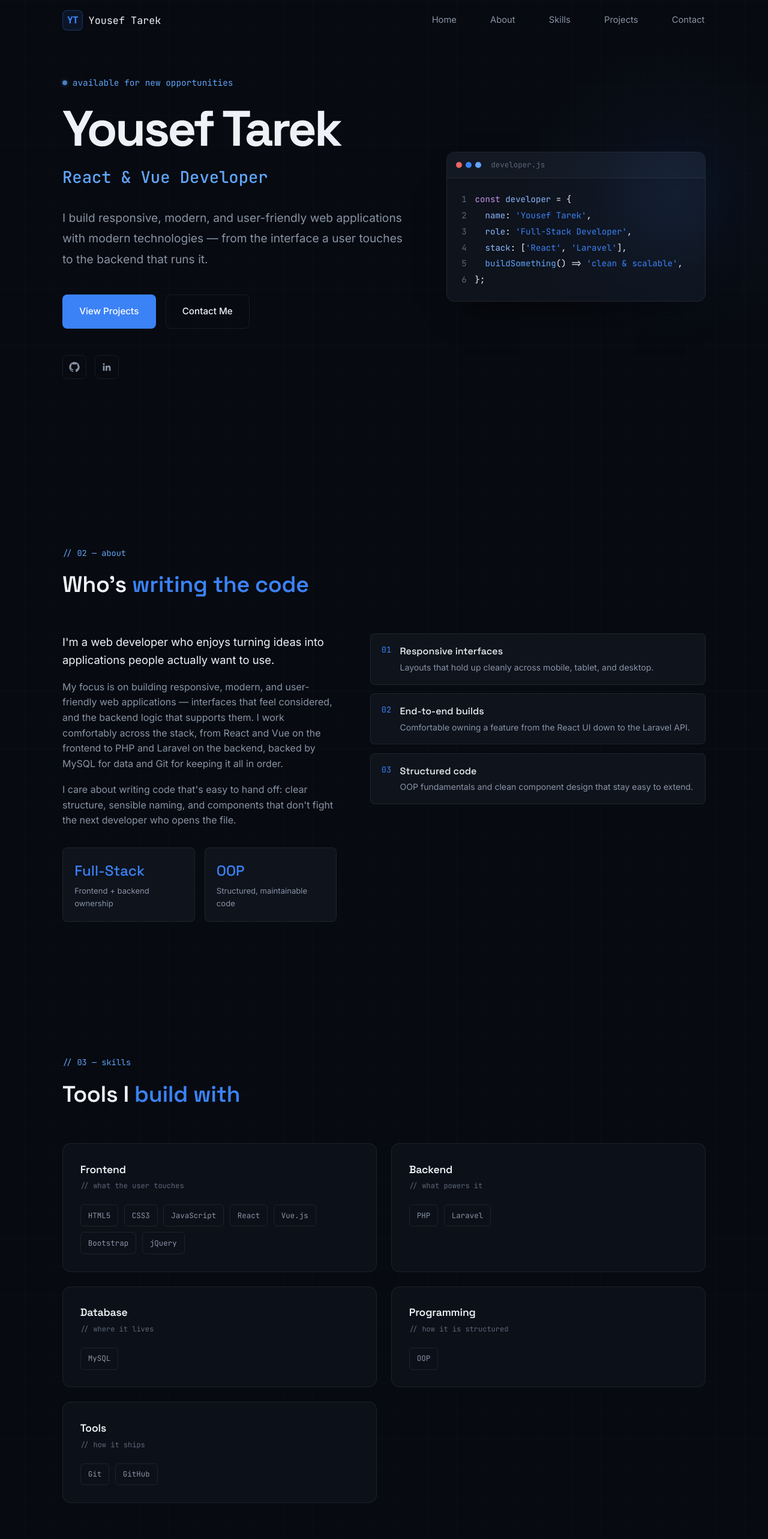
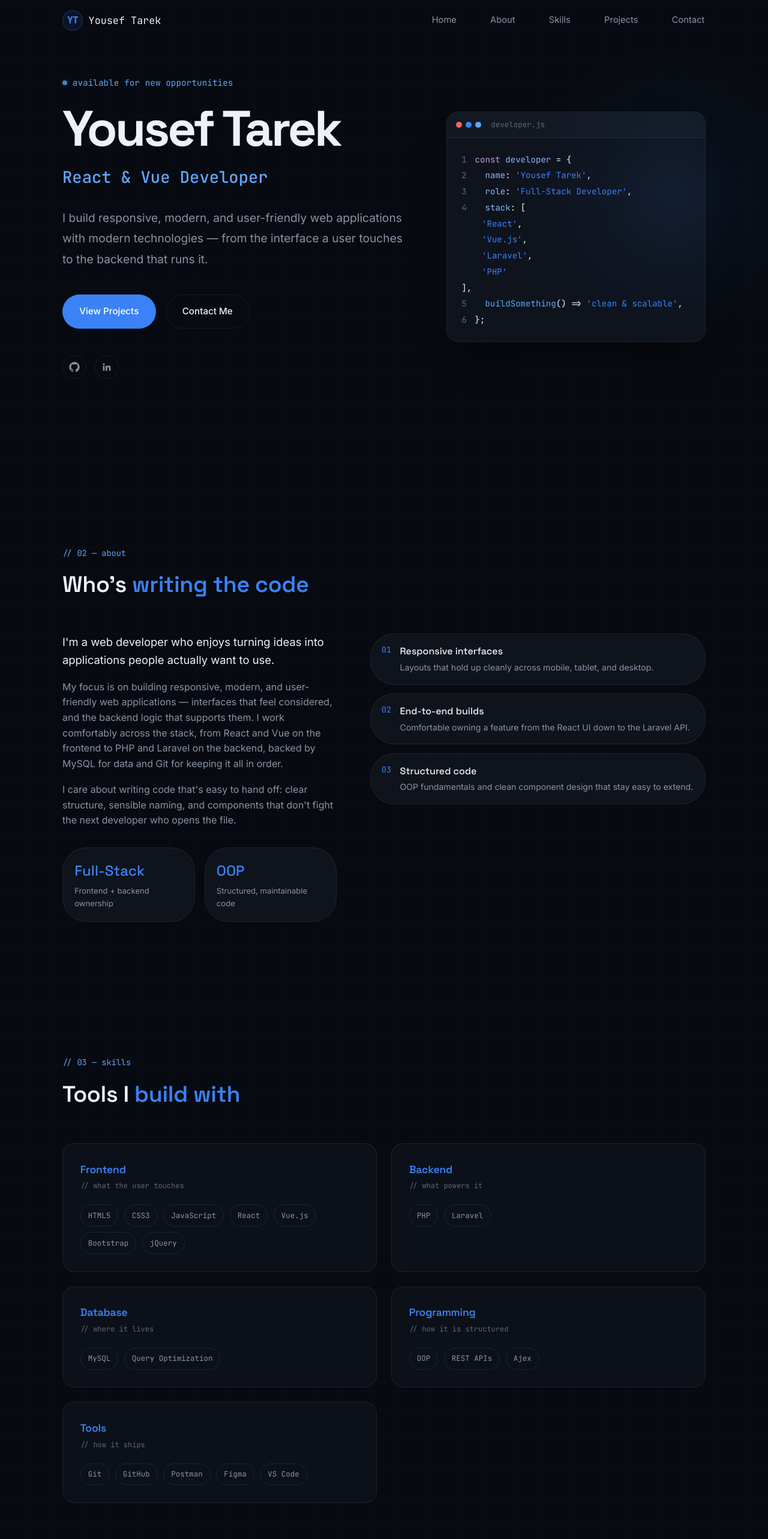
Before and after one commit to ytj1110/portfolio, a React (Vite) app: page / in a window 1280 px wide. Shown: the top 2566 px of the page at 60% size. Built offline with nearby package versions, Linux system fonts and the light colour scheme.

Commit message:
Update portfolio styling

```diff
--- a/src/components/Hero.jsx
+++ b/src/components/Hero.jsx
@@ -1,36 +1,42 @@
-import { useEffect, useState } from 'react'
-import { GitHubIcon, LinkedInIcon } from './Icons.jsx'
+import { useEffect, useState } from "react";
+import { GitHubIcon, LinkedInIcon } from "./Icons.jsx";
 
-const ROLES = ['Full-Stack Web Developer', 'React & Vue Developer', 'Laravel + PHP Developer']
+const ROLES = [
+  "Full-Stack Web Developer",
+  "React & Vue Developer",
+  "Laravel + PHP Developer",
+];
 
 export default function Hero() {
-  const [roleIndex, setRoleIndex] = useState(0)
-  const [text, setText] = useState('')
-  const [deleting, setDeleting] = useState(false)
+  const [roleIndex, setRoleIndex] = useState(0);
+  const [text, setText] = useState("");
+  const [deleting, setDeleting] = useState(false);
 
   useEffect(() => {
-    const fullText = ROLES[roleIndex]
-    const speed = deleting ? 35 : 65
-    const pause = 1600
+    const fullText = ROLES[roleIndex];
+    const speed = deleting ? 35 : 65;
+    const pause = 1600;
 
     if (!deleting && text === fullText) {
-      const t = setTimeout(() => setDeleting(true), pause)
-      return () => clearTimeout(t)
+      const t = setTimeout(() => setDeleting(true), pause);
+      return () => clearTimeout(t);
     }
 
-    if (deleting && text === '') {
-      setDeleting(false)
-      setRoleIndex((i) => (i + 1) % ROLES.length)
-      return
+    if (deleting && text === "") {
+      setDeleting(false);
+      setRoleIndex((i) => (i + 1) % ROLES.length);
+      return;
     }
 
     const t = setTimeout(() => {
       setText((prev) =>
-        deleting ? fullText.slice(0, prev.length - 1) : fullText.slice(0, prev.length + 1)
-      )
-    }, speed)
-    return () => clearTimeout(t)
-  }, [text, deleting, roleIndex])
+        deleting
+          ? fullText.slice(0, prev.length - 1)
+          : fullText.slice(0, prev.length + 1),
+      );
+    }, speed);
+    return () => clearTimeout(t);
+  }, [text, deleting, roleIndex]);
 
   return (
     <section id="home" className="hero">
@@ -43,8 +49,9 @@ export default function Hero() {
             <span className="cursor" />
           </p>
           <p className="hero__desc">
-            I build responsive, modern, and user-friendly web applications with modern
-            technologies — from the interface a user touches to the backend that runs it.
+            I build responsive, modern, and user-friendly web applications with
+            modern technologies — from the interface a user touches to the
+            backend that runs it.
           </p>
 
           <div className="hero__cta">
@@ -88,32 +95,50 @@ export default function Hero() {
           <div className="hero__panel-body">
             <div>
               <span className="ln">1</span>
-              <span className="kw">const</span> <span className="prop">developer</span> = {'{'}
+              <span className="kw">const</span>{" "}
+              <span className="prop">developer</span> = {"{"}
             </div>
             <div>
-              <span className="ln">2</span>&nbsp;&nbsp;<span className="prop">name</span>:{' '}
+              <span className="ln">2</span>&nbsp;&nbsp;
+              <span className="prop">name</span>:{" "}
               <span className="str">'Yousef Tarek'</span>,
             </div>
             <div>
-              <span className="ln">3</span>&nbsp;&nbsp;<span className="prop">role</span>:{' '}
+              <span className="ln">3</span>&nbsp;&nbsp;
+              <span className="prop">role</span>:{" "}
               <span className="str">'Full-Stack Developer'</span>,
             </div>
             <div>
-              <span className="ln">4</span>&nbsp;&nbsp;<span className="prop">stack</span>: [
-              <span className="str">'React'</span>, <span className="str">'Laravel'</span>],
+              <span className="ln">4</span>&nbsp;&nbsp;
+              <span className="prop">stack</span>: [
+              <br />
+              &nbsp;&nbsp;&nbsp;&nbsp;
+              <span className="str">'React'</span>,
+              <br />
+              &nbsp;&nbsp;&nbsp;&nbsp;
+              <span className="str">'Vue.js'</span>,
+              <br />
+              &nbsp;&nbsp;&nbsp;&nbsp;
+              <span className="str">'Laravel'</span>,
+              <br />
+              &nbsp;&nbsp;&nbsp;&nbsp;
+              <span className="str">'PHP'</span>
+              <br />
+              ],
             </div>
             <div>
-              <span className="ln">5</span>&nbsp;&nbsp;<span className="fn">buildSomething</span>
-              (){' => '}
+              <span className="ln">5</span>&nbsp;&nbsp;
+              <span className="fn">buildSomething</span>
+              (){" => "}
               <span className="str">'clean & scalable'</span>,
             </div>
             <div>
               <span className="ln">6</span>
-              {'}'};
+              {"}"};
             </div>
           </div>
         </div>
       </div>
     </section>
-  )
+  );
 }
--- a/src/data/skills.js
+++ b/src/data/skills.js
@@ -18,18 +18,18 @@ export const skillGroups = [
     id: 'database',
     label: 'Database',
     comment: '// where it lives',
-    skills: ['MySQL'],
+    skills: ['MySQL' , 'Query Optimization' ],
   },
   {
     id: 'programming',
     label: 'Programming',
     comment: '// how it is structured',
-    skills: ['OOP'],
+    skills: ['OOP' , 'REST APIs' , 'Ajex'],
   },
   {
     id: 'tools',
     label: 'Tools',
     comment: '// how it ships',
-    skills: ['Git', 'GitHub'],
+    skills: ['Git', 'GitHub' , , 'Postman' , 'Figma' , 'VS Code'],
   },
 ]
--- a/src/index.css
+++ b/src/index.css
@@ -21,8 +21,8 @@
 
   --max-width: 1120px;
   --section-pad: 7rem;
-  --radius: 14px;
-  --radius-sm: 8px;
+  --radius: 20px;
+  --radius-sm: 40px;
 }
 
 /* ============================================================
@@ -815,7 +815,8 @@ section {
 
   font-size: 1.1rem;
 
-  color: var(--text-primary);
+  /* color: var(--text-primary); */
+  color: #3b82f6;
 
   margin-bottom: 0.3rem;
 }
@@ -847,7 +848,7 @@ section {
 
   padding: 0.45rem 0.75rem;
 
-  border-radius: 6px;
+  border-radius: 60px;
 
   background: transparent;
 
```
